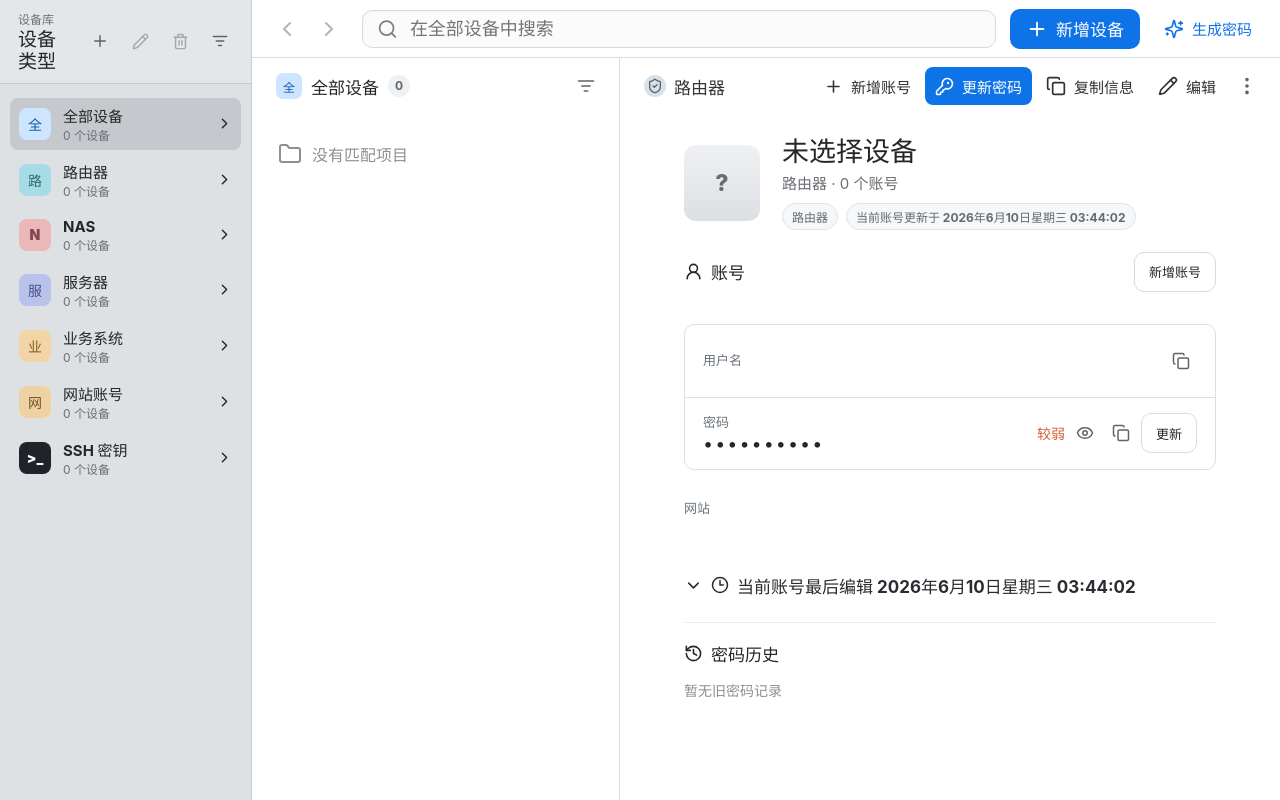
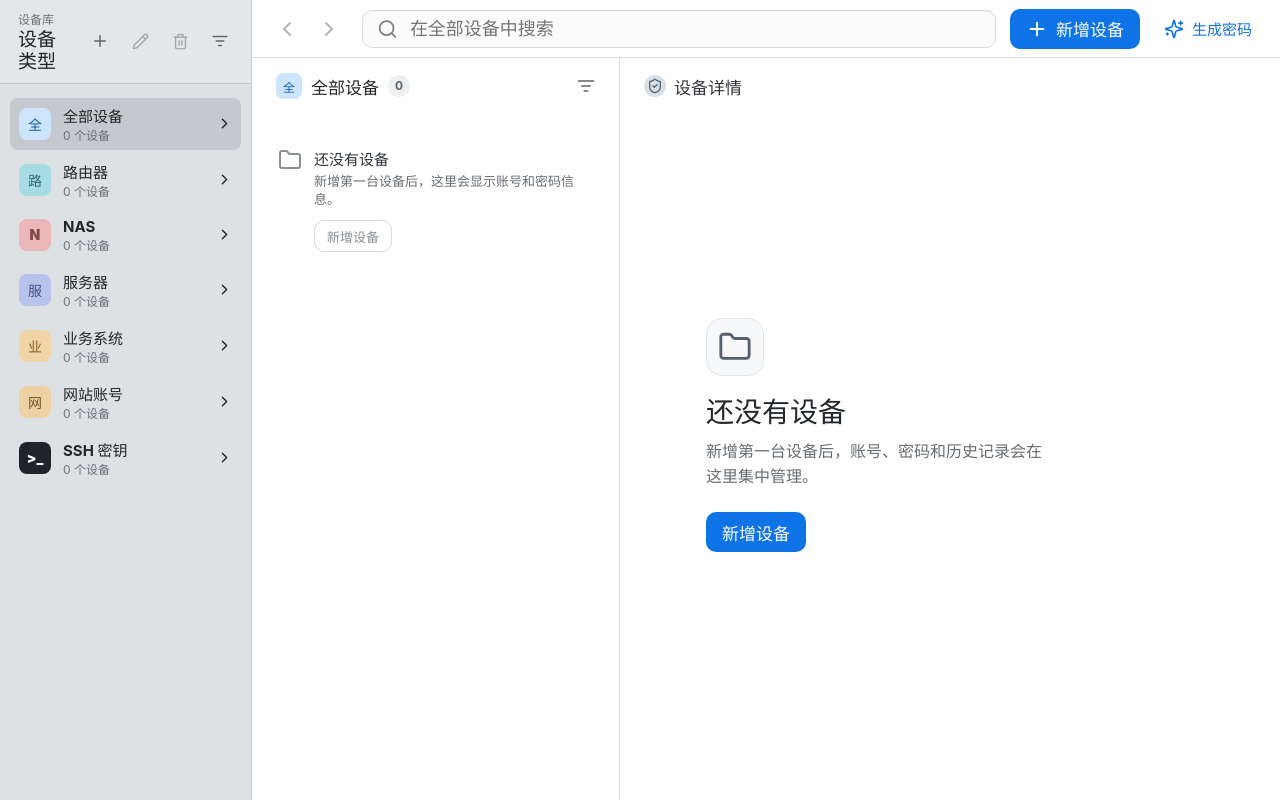
Before and after one commit to FYanJun/Psd-manager, a Svelte app: page / in a window 1280 px wide. Built offline with nearby package versions, Linux system fonts and the light colour scheme.

Commit message:
Improve empty vault state

```diff
--- a/src/App.svelte
+++ b/src/App.svelte
@@ -211,6 +211,8 @@
   });
 
   $: selectedItem = filteredItems.find((item) => item.id === selectedId) ?? filteredItems[0] ?? createBlankItem();
+  $: hasDevices = items.length > 0;
+  $: hasSelectedDevice = selectedItem.id > 0 && filteredItems.some((item) => item.id === selectedItem.id);
 
   $: if (filteredItems.length > 0 && !filteredItems.some((item) => item.id === selectedId)) {
     selectedId = filteredItems[0].id;
@@ -342,6 +344,12 @@
     if (value === searchQuery) return;
     if (!searchQuery.trim() || !value.trim()) pushNavigationState();
     searchQuery = value;
+  }
+
+  function clearSearch() {
+    if (!searchQuery.trim()) return;
+    pushNavigationState();
+    searchQuery = "";
   }
 
   function selectDeviceType(deviceType: "全部设备" | DeviceType) {
@@ -1343,9 +1351,15 @@
 
         <div class="list-scroll">
           {#if filteredItems.length === 0}
-            <div class="empty-list">
+            <div class="empty-list" class:onboarding-empty={!hasDevices}>
               <Folder size={24} />
-              <span>没有匹配项目</span>
+              <div>
+                <strong>{hasDevices ? "没有匹配设备" : "还没有设备"}</strong>
+                <span>{hasDevices ? "换个设备名搜索，或新增一台设备。" : "新增第一台设备后，这里会显示账号和密码信息。"}</span>
+              </div>
+              {#if !hasDevices}
+                <button class="secondary-button" on:click={() => openAddDeviceDialog()}>新增设备</button>
+              {/if}
             </div>
           {:else}
             <h2 class="list-heading">{searchQuery.trim() ? "搜索结果" : "设备名称"}</h2>
@@ -1380,6 +1394,7 @@
       </section>
 
       <section class="detail-pane" aria-label="项目详情">
+        {#if hasSelectedDevice}
         <div class="detail-topline">
           <div class="breadcrumb" aria-label="当前详情设备类型">
             <span class="device-type-badge"><ShieldCheck size={16} /></span>
@@ -1538,6 +1553,26 @@
           {/if}
 
         </div>
+        {:else}
+          <div class="detail-topline">
+            <div class="breadcrumb" aria-label="当前详情设备类型">
+              <span class="device-type-badge"><ShieldCheck size={16} /></span>
+              <span>设备详情</span>
+            </div>
+          </div>
+
+          <div class="detail-empty-state">
+            <span class="empty-state-icon"><Folder size={34} /></span>
+            <h1>{hasDevices ? "没有找到设备" : "还没有设备"}</h1>
+            <p>{hasDevices ? "当前搜索只匹配设备名。清空搜索后可以回到全部设备。" : "新增第一台设备后，账号、密码和历史记录会在这里集中管理。"}</p>
+            <div class="empty-state-actions">
+              {#if searchQuery.trim()}
+                <button class="secondary-button" on:click={clearSearch}>清空搜索</button>
+              {/if}
+              <button class="primary-button" on:click={() => openAddDeviceDialog()}>新增设备</button>
+            </div>
+          </div>
+        {/if}
       </section>
     </div>
   </section>
--- a/src/styles.css
+++ b/src/styles.css
@@ -501,10 +501,42 @@ button {
 
 .empty-list {
   display: flex;
-  align-items: center;
-  gap: 10px;
+  align-items: flex-start;
+  gap: 12px;
   margin: 28px 14px;
   color: var(--quiet);
+}
+
+.empty-list div {
+  display: grid;
+  gap: 4px;
+  min-width: 0;
+}
+
+.empty-list strong {
+  color: #2e3338;
+  font-size: 15px;
+}
+
+.empty-list span {
+  color: var(--muted);
+  font-size: 13px;
+  line-height: 1.35;
+}
+
+.empty-list.onboarding-empty {
+  display: grid;
+  grid-template-columns: auto minmax(0, 1fr);
+  align-items: start;
+  margin-top: 34px;
+}
+
+.empty-list.onboarding-empty button {
+  grid-column: 2;
+  justify-self: start;
+  height: 32px;
+  padding: 0 12px;
+  font-size: 13px;
 }
 
 .detail-pane {
@@ -581,6 +613,49 @@ button {
 
 .detail-scroll {
   padding: 22px clamp(28px, 5vw, 64px) 40px;
+}
+
+.detail-empty-state {
+  display: grid;
+  align-content: center;
+  justify-items: start;
+  max-width: 520px;
+  min-height: 100%;
+  padding: 28px clamp(36px, 7vw, 86px) 72px;
+}
+
+.empty-state-icon {
+  display: inline-flex;
+  align-items: center;
+  justify-content: center;
+  width: 58px;
+  height: 58px;
+  border: 1px solid #dfe5ec;
+  border-radius: 16px;
+  color: #536170;
+  background: #f6f8fa;
+}
+
+.detail-empty-state h1 {
+  margin: 20px 0 0;
+  color: #24282c;
+  font-size: 28px;
+  line-height: 1.18;
+}
+
+.detail-empty-state p {
+  max-width: 430px;
+  margin: 10px 0 0;
+  color: var(--muted);
+  font-size: 16px;
+  line-height: 1.55;
+}
+
+.empty-state-actions {
+  display: flex;
+  flex-wrap: wrap;
+  gap: 10px;
+  margin-top: 24px;
 }
 
 .identity-row {
```
Also changed, not shown: scripts/smoke-test.mjs (+12 -0 lines).
